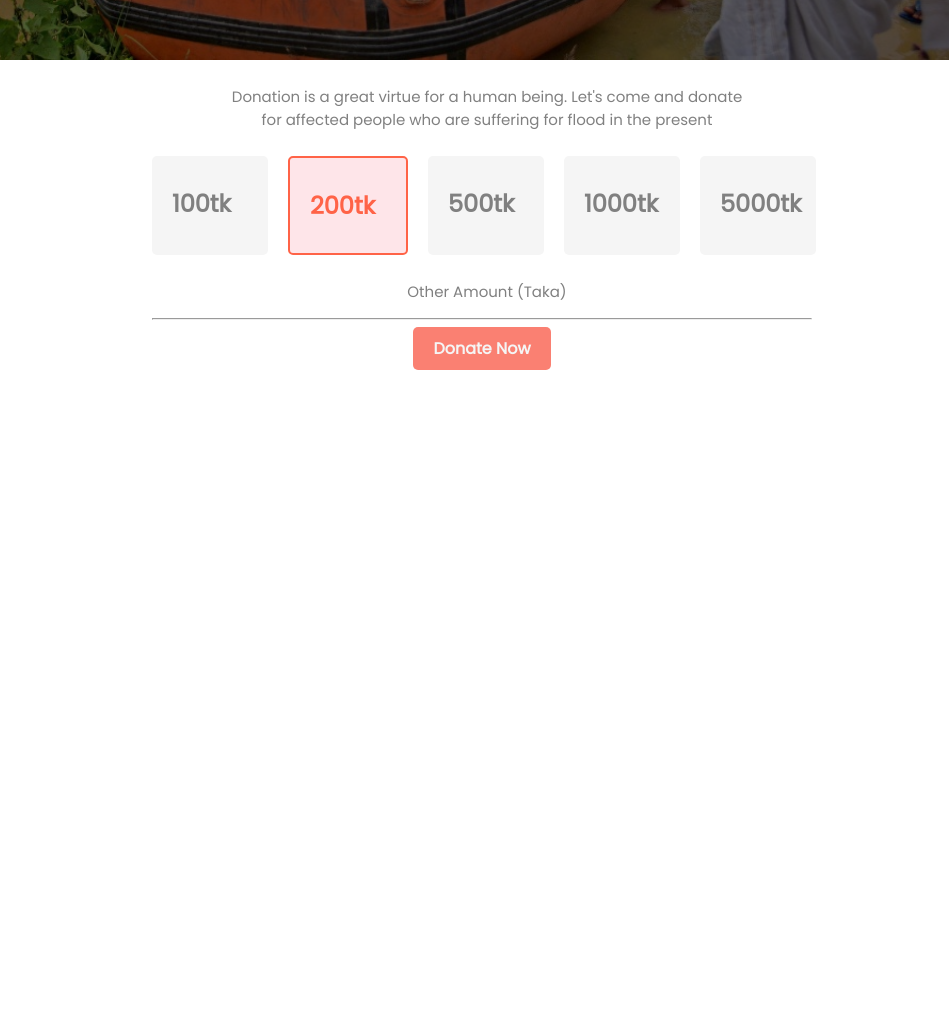
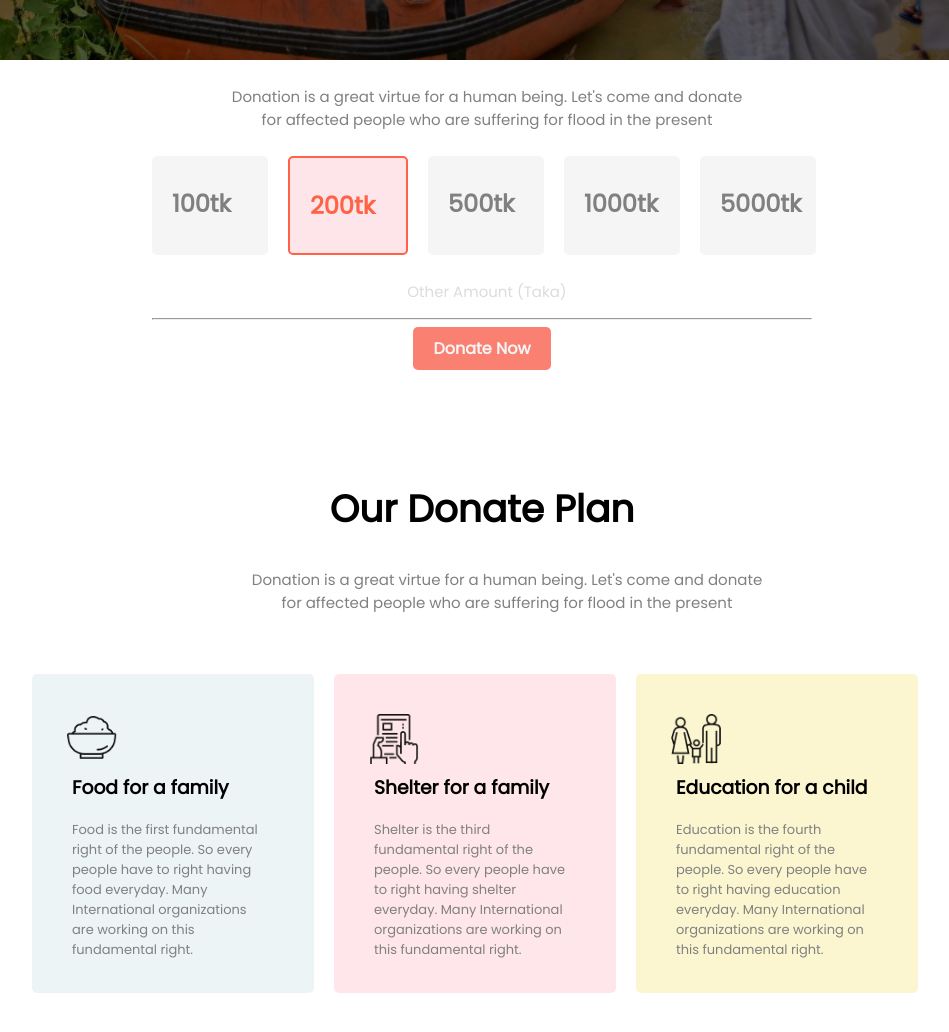
Before and after one commit to sakibahmed567567/first_assignment_donation, a plain HTML site: page index.html in a window 1280 px wide. Shown: the part 580-1612 px from the top of the page, without its empty margins (188-1137 px from the left). Before the commit the page ends 1041 px from the top, so only its background shows below. Drawn offline with Linux system fonts and the light colour scheme; a web font is replaced by a local one.

Commit message:
donate plan section added

```diff
--- a/index.html
+++ b/index.html
@@ -33,7 +33,7 @@
     <section class="donate-today-section">
         <div>
             <h2 class="header2">Donate Today</h2>
-            <p class="section2-para-text">Donation is a great virtue for a human being. Let's come and donate <br>for
+            <p class="paragraph-text">Donation is a great virtue for a human being. Let's come and donate <br>for
                 affected
                 people
                 who are suffering for flood in the present</p>
@@ -56,12 +56,45 @@
             </div>
         </div>
         <div>
-            <p class="section2-para-text">Other Amount (Taka)
+            <p class="paragraph-text other-amount">Other Amount (Taka)
                 <hr>
             </p>
             <a id="donate-now" href="">Donate Now</a>
         </div>
     </section>
+    <section>
+        <div class="donate-plan-section">
+            <div class="header3">
+                <h2>Our Donate Plan</h2>
+                <p class="paragraph-text">Donation is a great virtue for a human being. Let's come and donate <br>for
+                    affected
+                    people
+                    who are suffering for flood in the present</p>
+            </div>
+        </div>
+
+        <div class="flex-container2">
+            <div class="flex-width2">
+                <h3 class="flex-header3">Food for a family</h3>
+                <p class="paragraph-text2">Food is the first fundamental right of the people. So every people have to
+                    right having food
+                    everyday. Many International organizations are working on this fundamental right.</p>
+            </div>
+            <div class="flex-width2 flex-width2-1">
+                <h3 class="flex-header3">Shelter for a family</h3>
+                <p class="paragraph-text2">Shelter is the third fundamental right of the people. So every people have to
+                    right having shelter
+                    everyday. Many International organizations are working on this fundamental right.</p>
+            </div>
+            <div class="flex-width2 flex-width2-2">
+                <h3 class="flex-header3">Education for a child</h3>
+                <p class="paragraph-text2">Education is the fourth fundamental right of the people. So every people have
+                    to right having
+                    education
+                    everyday. Many International organizations are working on this fundamental right.</p>
+            </div>
+        </div>
+    </section>
 </body>
 
 </html>
--- a/style.css
+++ b/style.css
@@ -58,11 +58,15 @@ body {
     font-size: 35px;
 }
 
-.section2-para-text {
+.paragraph-text {
     text-align: center;
-    color: gray;
+    color: grey;
     font-size: 15px;
     margin-left: 50px;
+}
+
+.other-amount {
+    color: gainsboro;
 }
 
 .flex-container {
@@ -103,3 +107,59 @@ body {
 hr {
     margin-left: 40px;
 }
+
+.header3 {
+    font-size: 25px;
+}
+
+.donate-plan-section {
+    margin-top: 120px;
+    text-align: center;
+    width: 700px;
+    margin-left: 320px;
+    margin-bottom: 50px;
+}
+
+.paragraph-text2 {
+    color: grey;
+    font-size: small;
+}
+
+.flex-container2 {
+    display: flex;
+    text-align: left;
+    width: 75%;
+    margin-left: 200px;
+    padding-left: 10px;
+    margin-bottom: 150px;
+}
+
+.flex-header3 {
+    color: black;
+}
+
+.flex-width2 {
+    width: 20%;
+    color: grey;
+    background-color: rgba(214, 231, 236, 0.466);
+    margin: 10px;
+    text-align: left;
+    padding: 80px 50px 20px 40px;
+    border-radius: 5px;
+    background-image: url(icons/food.png);
+    background-repeat: no-repeat;
+    background-position-y: 15%;
+    background-position-x: 15%;
+    background-size: 50px;
+
+}
+
+.flex-width2-1 {
+    background-color: rgba(255, 192, 203, 0.399);
+    background-image: url(icons/Frame-1.png);
+}
+
+.flex-width2-2 {
+    background-color: rgba(244, 230, 127, 0.366);
+    background-image: url(icons/shelter.png);
+}
```
